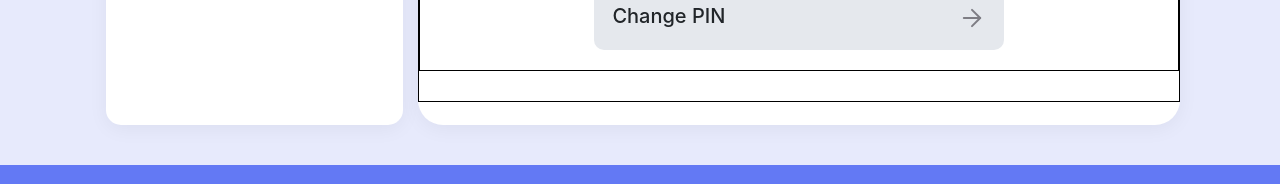
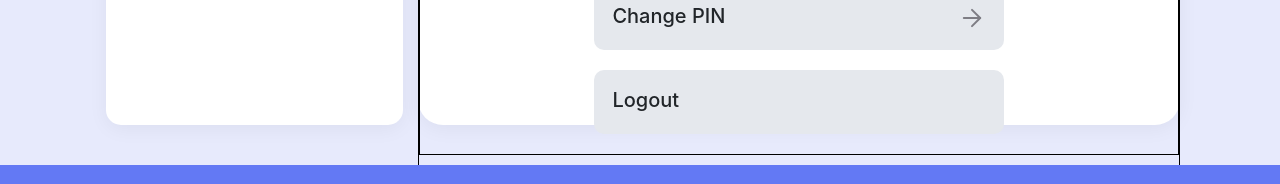
Before and after one commit to alanard/frontend-zwallet, a Vue app: page /home/profile in a window 1280 px wide. Shown: the part 825-1009 px from the top of the page. Built offline with nearby package versions, Linux system fonts and the light colour scheme; sample sign-in values are in the browser's storage.

Commit message:
add logout & fungsi logout

```diff
--- a/src/store/profile.js
+++ b/src/store/profile.js
@@ -23,6 +23,9 @@ const mutations = {
     console.log(payload)
     state.token = payload.token
     // state.user = payload
+  },
+  LOGOUT(state) {
+    state.token = null
   }
 }
 
@@ -97,6 +100,11 @@ const actions = {
           }
         })
     })
+  },
+  logout(context) {
+    context.commit('LOGOUT')
+    localStorage.removeItem('token')
+    router.push('/login')
   }
 }
 
--- a/src/views/main/home/profile/main.vue
+++ b/src/views/main/home/profile/main.vue
@@ -28,6 +28,9 @@
                         <h5 class="pointer">Change PIN</h5>
                         <img class="pointer" src="../../../../assets/arrow-left.svg">
                     </div>
+                    <div class="manage pointer d-flex justify-content-between" @click="logout">
+                        <h5 class="pointer">Logout</h5>
+                    </div>
                 </div>
             </div>
         </div>
@@ -35,12 +38,13 @@
 </template>
 
 <script>
-import { mapGetters } from 'vuex'
+import { mapGetters, mapActions } from 'vuex'
 export default {
   computed: {
     ...mapGetters({ users: 'get_user' })
   },
   methods: {
+    ...mapActions(['logout']),
     toPersonal() {
       this.$router.push('/home/profile/personal')
     },
```
